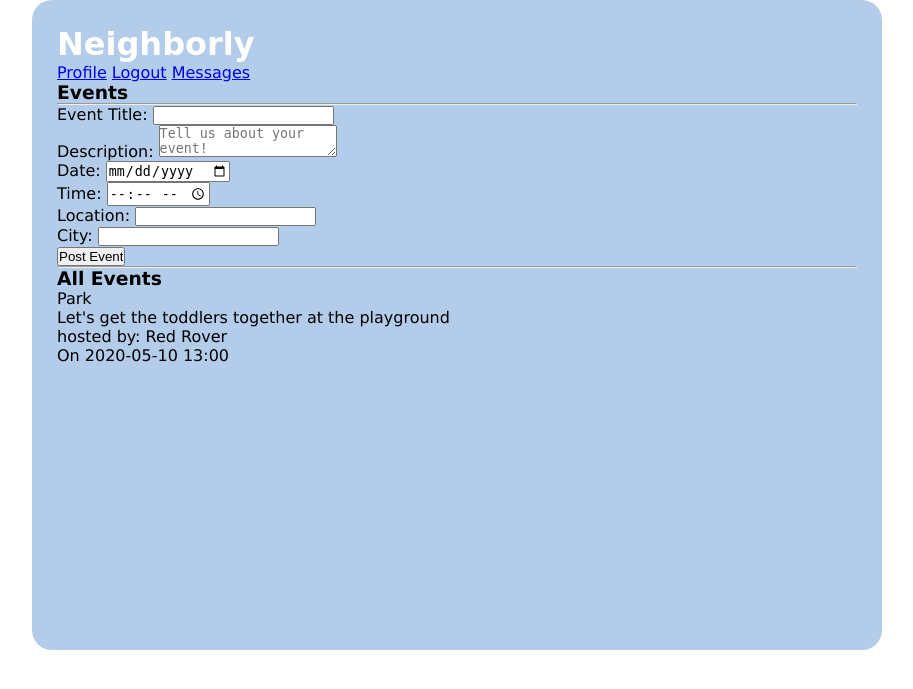
After one commit to projects-and-algos-april-2020/Neighborly, a Flask app: page /events in a window 1280 px wide. The commit adds this page. Shown: the top 689 px of the page, without its empty margins (183-1096 px from the left). Run offline with Flask 2, Linux system fonts and the light colour scheme; a user stored in the database is signed in; data comes from the database, SQL or seed files in the repository; both versions use the stored data as it was after the commit.

Commit message:
added events

```diff
--- a/controller.py
+++ b/controller.py
@@ -85,7 +85,8 @@ def dashboard():
     if 'user_id' not in session:
         return redirect("/")
     posts = Post.query.all()
-    return render_template("dashboard.html", all_posts = posts )
+    events = Event.query.all()
+    return render_template("dashboard.html", all_posts = posts, all_events = events )
 
 def add_post():
     if 'user_id' not in session:
@@ -103,6 +104,53 @@ def add_post():
         return redirect("/dashboard")
     return redirect("/dashboard")
 
+def events():
+    if 'user_id' not in session:
+        return redirect("/")
+    events = Event.query.all()
+    return render_template("events.html", all_events = events)
+
+def add_event():
+    if 'user_id' not in session:
+        return redirect("/")
+    is_valid = True
+    if len(request.form['title']) < 1:
+        is_valid = False
+        flash("Event title is required")
+    if len(request.form['description']) < 1:
+        is_valid = False
+        flash("Description is required")
+    if len(request.form['date']) < 1:
+        is_valid = False
+        flash("Date is required")
+    if len(request.form['time']) < 1:
+        is_valid = False
+        flash("Time is required")
+    if len(request.form['address']) < 1:
+        is_valid = False
+        flash("Location address is required")
+    if len(request.form['city']) < 1:
+        is_valid = False
+        flash("city is required")
+    if is_valid:
+        new_location = Event_location(
+            address = request.form['address'],
+            city = request.form['city'],
+        )
+        db.session.add(new_location)
+        db.session.commit()
+        new_event = Event(
+            title = request.form['title'],
+            description = request.form['description'],
+            date = request.form['date'],
+            time = request.form['time'],
+            user_id = session['user_id'],
+            location_id = new_location.id)
+        db.session.add(new_event)
+        db.session.commit()
+        flash("Successfully added Event!")
+        return redirect("/events")
+    return redirect("/events")
 
 
 def logout():
--- a/models.py
+++ b/models.py
@@ -17,6 +17,7 @@ class User(db.Model):
     password_hash=db.Column(db.String(255))
     posts_this_user_likes = db.relationship('Post', secondary=likes_table, passive_deletes=True)
     all_post = db.relationship('Post', back_populates="user", cascade="all, delete, delete-orphan")
+    all_event = db.relationship('Event', back_populates="user", cascade="all, delete, delete-orphan")
     created_at = db.Column(db.DateTime, server_default = func.now())
     updated_at = db.Column(db.DateTime, server_default = func.now(), onupdate = func.now())
 
--- a/routes.py
+++ b/routes.py
@@ -1,5 +1,5 @@
 from config import app
-from controller import index, add_user, login, logout, register, user_profile, dashboard, add_post
+from controller import index, add_user, login, logout, register, user_profile, dashboard, add_post, events, add_event
 
 
 app.add_url_rule("/", view_func=index)
@@ -10,3 +10,5 @@ app.add_url_rule("/logout", view_func=logout)
 app.add_url_rule("/user_profile", view_func=user_profile)
 app.add_url_rule("/dashboard", view_func=dashboard)
 app.add_url_rule("/add/post", view_func=add_post, methods=['POST'])
+app.add_url_rule("/events", view_func=events)
+app.add_url_rule("/add/event", view_func=add_event, methods=['POST'])
--- a/static/style.css
+++ b/static/style.css
@@ -23,10 +23,6 @@
 
     .container li {
         list-style: none;
-    }
-
-    .container a {
-
     }
 
 .login_page {
@@ -100,8 +96,17 @@
 
 }
 
+.dashboard button {
+    vertical-align: bottom;
+    margin-top: 40px;
+    margin-left: 600px;
+}
+
+
+
 .posts {
     margin-top: 15px;
+    margin-bottom: 15px;
 
 }
 .posts li {
@@ -111,3 +116,8 @@
 .posts li p {
     display: inline-block;
 }
+
+.posts span {
+    font-style: italic;
+
+}
--- /dev/null
+++ b/templates/events.html
@@ -0,0 +1,54 @@
+<!DOCTYPE html>
+<html lang="en">
+<head>
+    <meta charset="UTF-8">
+    <meta name="viewport" content="width=device-width, initial-scale=1.0">
+    <link rel="stylesheet" type="text/css" href="{{ url_for('static', filename='style.css') }}">
+    <title>Events Page</title>
+</head>
+<body>
+    <div class="container">
+        <h1>Neighborly</h1>
+        <div class="navigation">
+            <a href="/user_profile">Profile</a>
+            <a href="/logout">Logout</a>
+            <a href="/dashboard">Messages</a>
+        </div>
+        <div class="events">
+            <h3>Events</h3>
+            <hr>
+            <form action="/add/event" method="POST">
+                <p>Event Title: <input type="text" name="title"></p>
+                <p>Description: <textarea name="description" placeholder="Tell us about your event!"></textarea></p>
+                <p>Date: <input type="date" name="date"></p>
+                <p>Time: <input type="time" name="time"></p>
+                <p>Location: <input type="text" name="address"></p>
+                <p>City: <input type="text" name="city"></p>
+                <input type="submit" value="Post Event">
+            </form>
+            {% with messages = get_flashed_messages() %}
+            {% if messages %}
+                {% for message in messages %}
+                    <p>{{message}}</p>
+                {% endfor %}
+            {% endif %}
+            {% endwith %}
+            <hr>
+        </div>
+        <dir class="events">
+            <h3>All Events</h3>
+            <ul>
+                {% for event in all_events %}
+                <li>
+                    <p>{{event.title}}</p>
+                    <p>{{event.description}}</p>
+                    <p>hosted by: {{event.user.first_name}} {{event.user.last_name}}</p>
+                    <p>On {{event.date}} {{event.time}}</p>
+                </li>
+                {% endfor %}
+            </ul>
+        </div>
+        </dir>
+    </div>
+</body>
+</html>
```
Also changed, not shown: templates/dashboard.html (+25 -1 lines), neighborly.db.
